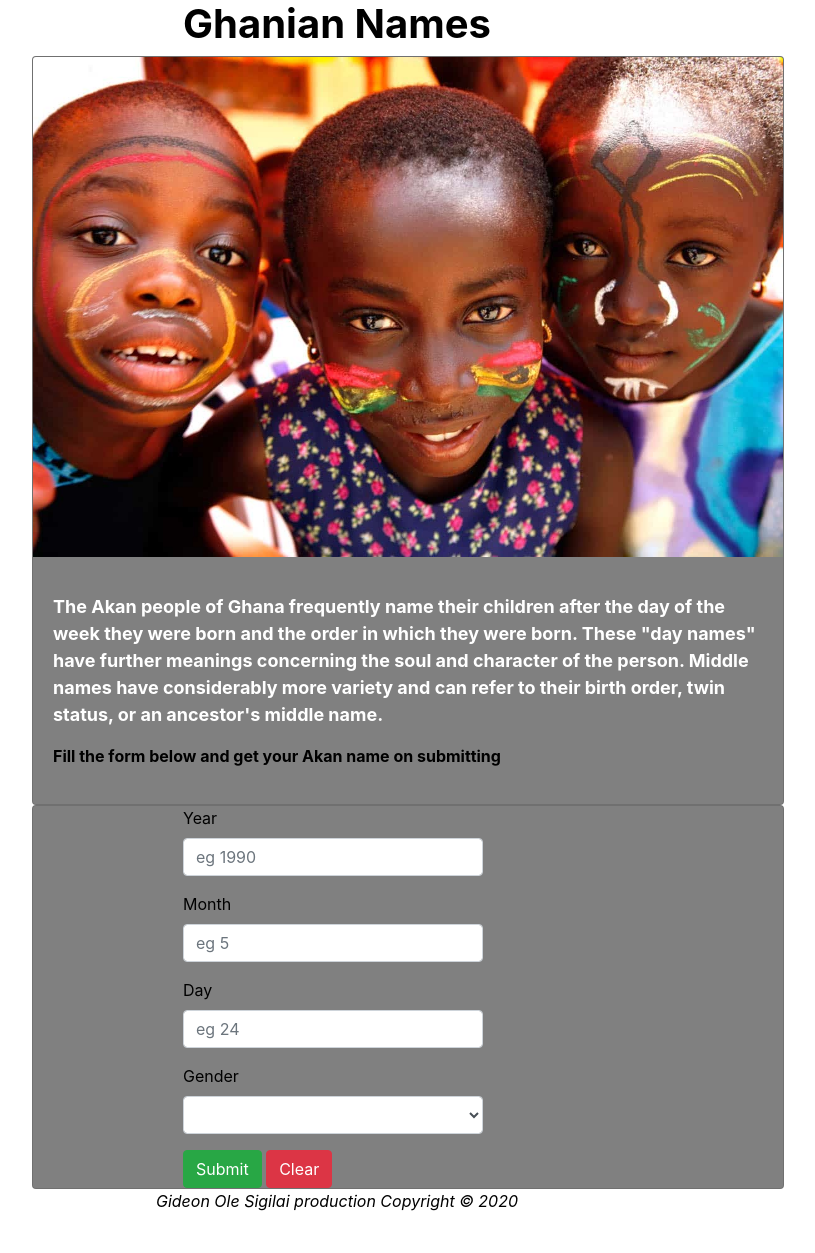
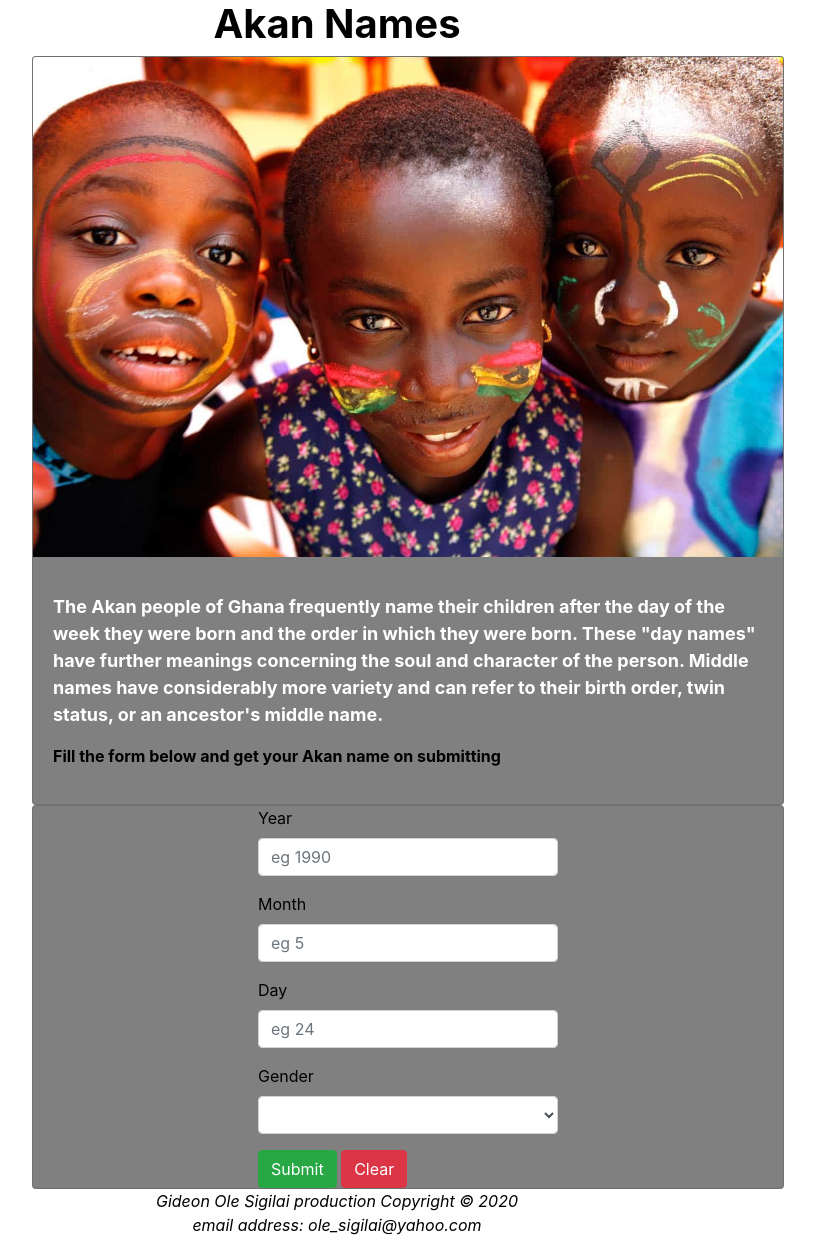
Before and after one commit to olesigilai/Akan-Name, a plain HTML site: page index.html in a window 1280 px wide. Shown: the whole page, without its empty margins (303-1118 px from the left). Before the commit the page ends 1229 px from the top, so only its background shows below. Drawn offline with nearby package versions, Linux system fonts and the light colour scheme.

Commit message:
h1 changed

```diff
--- a/css/index.css
+++ b/css/index.css
@@ -29,7 +29,7 @@ h1{
 
 form{
     width: 40%;
-    margin-left: 20%;
+    margin-left: 30%;
 
 }
 .footer{
--- a/index.html
+++ b/index.html
@@ -13,7 +13,7 @@
 
 <body>
   <div class="container">
-    <h1><strong>Ghanian Names</strong></h1>
+    <h1><strong>Akan Names</strong></h1>
     <div class="card" style="width: 47rem;">
       <img src="./images/traditions-of-ghana-warrior-king-faces.jpg" class="card-img-top" alt="...">
       <div class="card-body">
@@ -60,7 +60,7 @@
   </div>
   <div class="footer">
     <p>
-      <em>Gideon Ole Sigilai production Copyright &copy; 2020 </em>
+      <em>Gideon Ole Sigilai production Copyright &copy; 2020 <br>email address:   ole_sigilai@yahoo.com </em>
     </p>
   </div>
 
```
